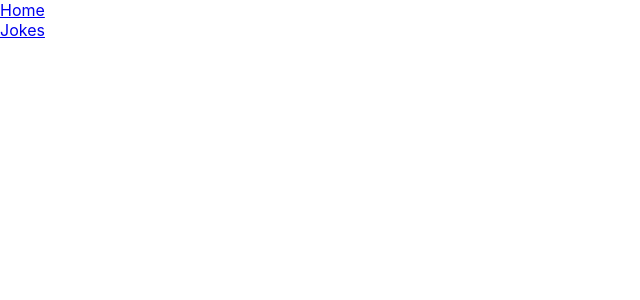
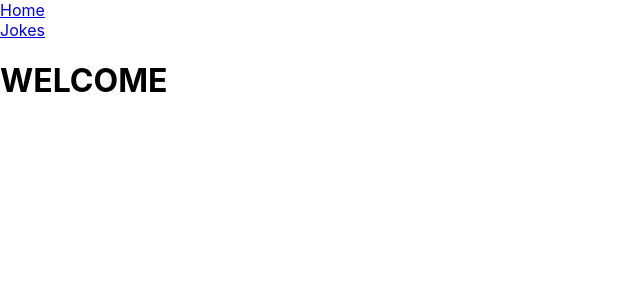
Before and after one commit to riannacastro/joke-frontend, a React (Create React App) app: page /home in a window 1280 px wide. Shown: the top 300 px of the page, without its empty margins (0-640 px from the left). Built offline with nearby package versions, Linux system fonts and the light colour scheme.

Commit message:
created home page component

```diff
--- a/src/App.js
+++ b/src/App.js
@@ -6,7 +6,7 @@ import Pages from './Components/Pages';
 function App() {
   return (
     <div className="App">
-      <NavLink to="/">Home</NavLink>
+      <NavLink to="/home">Home</NavLink>
       <br />
       <NavLink to="/jokes">Jokes</NavLink>
       <Pages />
--- /dev/null
+++ b/src/Components/HomePage.js
@@ -0,0 +1,11 @@
+import React, { Component } from 'react'
+
+export default class HomePage extends Component {
+    render() {
+        return (
+            <div className="home-cont">
+                <h1>WELCOME</h1>
+            </div>
+        )
+    }
+}
--- a/src/Components/Pages.js
+++ b/src/Components/Pages.js
@@ -1,5 +1,6 @@
 import React from 'react'
 import { Switch, Route } from 'react-router-dom'
+import HomePage from './HomePage'
 import JokesContainer from './jokes/JokesContainer'
 
 
@@ -7,6 +8,7 @@ import JokesContainer from './jokes/JokesContainer'
 export default function Pages() {
     return (
        <Switch>
+           <Route path="/home" component={routerProps => < HomePage routerProps={routerProps}/>}/>
            <Route path="/jokes" component={routerProps => < JokesContainer routerProps={routerProps}/>}/>
 
        </Switch>
```
